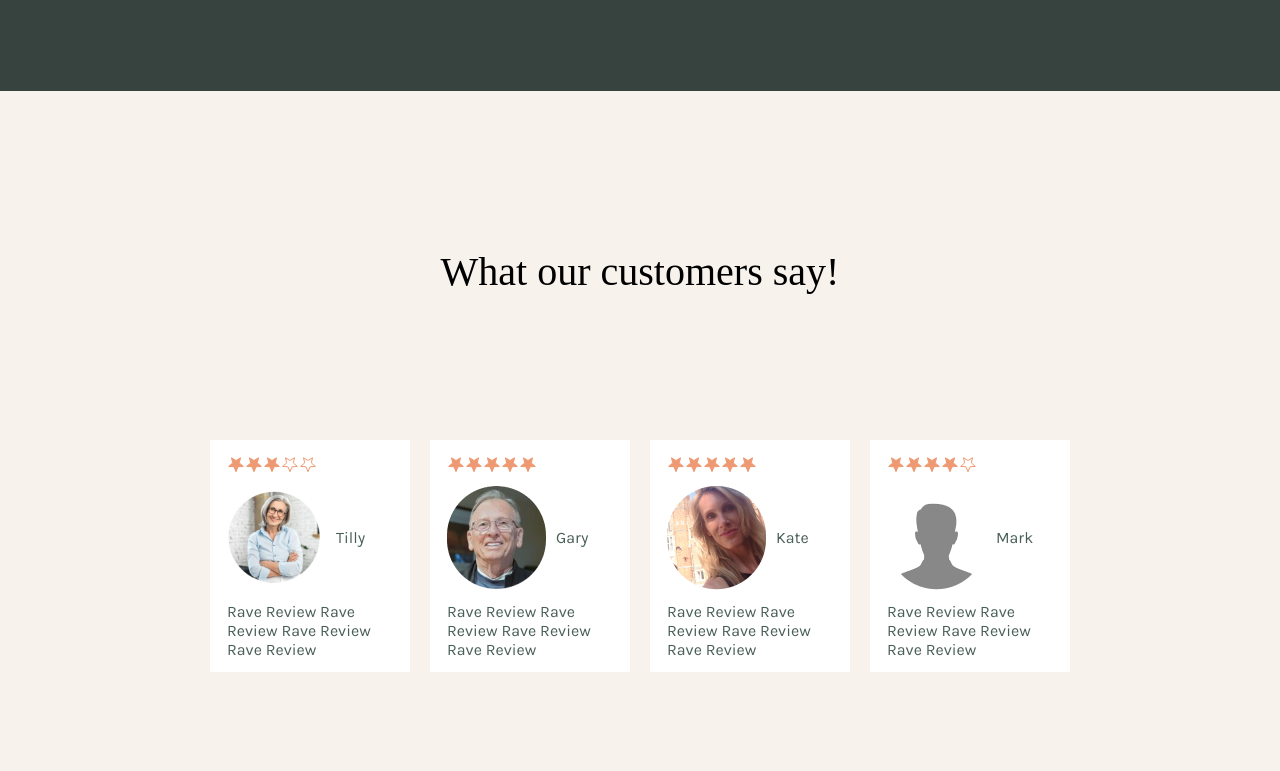
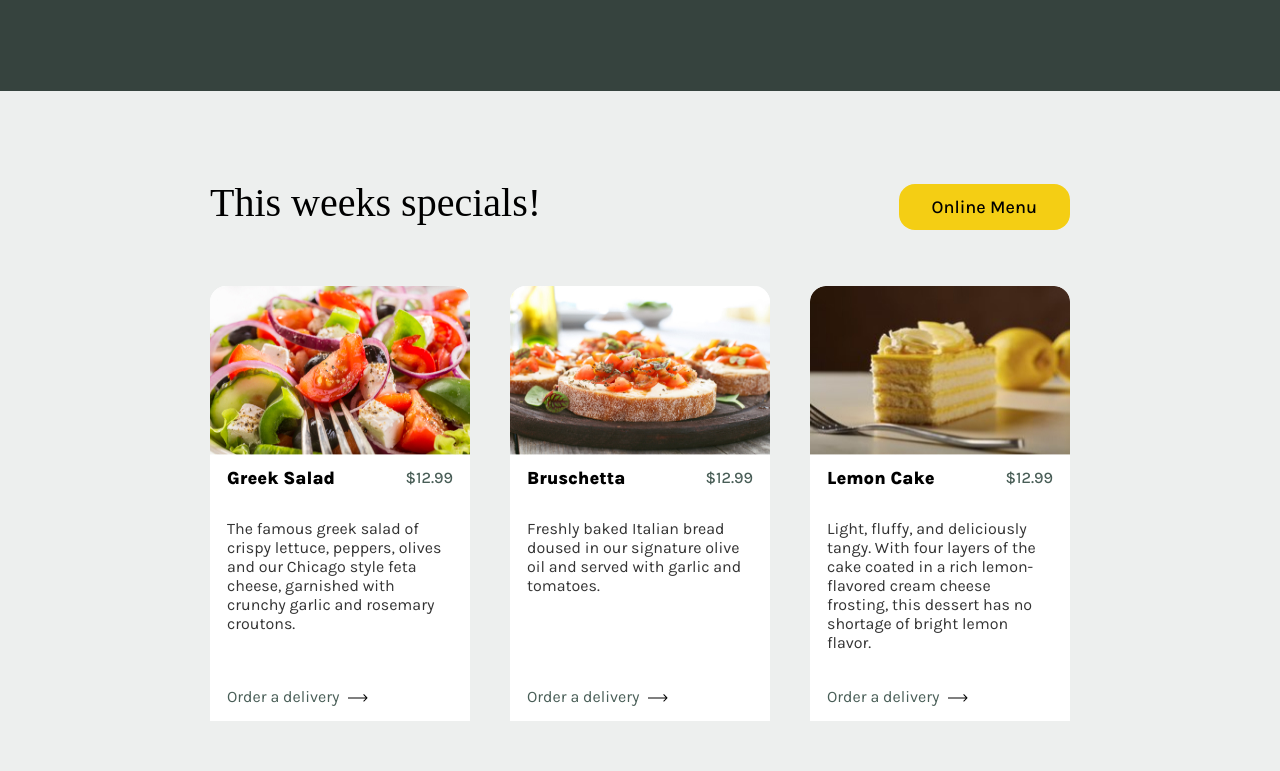
Before and after one commit to kate-mills/little-lemon-capstone, a React (Create React App) app: page /about in a window 1280 px wide. Shown: the part 569-1340 px from the top of the page. Built offline with nearby package versions, Linux system fonts and the light colour scheme; a web font is replaced by a local one.

Commit message:
AboutPage

```diff
--- a/src/pages/AboutPage.js
+++ b/src/pages/AboutPage.js
@@ -1,12 +1,15 @@
 import Testimonials from '../components/Testimonials'
+import Specials from '../components/WeeklySpecials'
 import About from '../components/About'
 
+import menu_items from '../constants/weekly-specials'
 
 const AboutPage = () => {
   return (
     <>
-    <About/>
-    <Testimonials/>
+      <About/>
+      <Specials menu_items={menu_items}/>
+      <Testimonials/>
     </>
   )
 }
```
